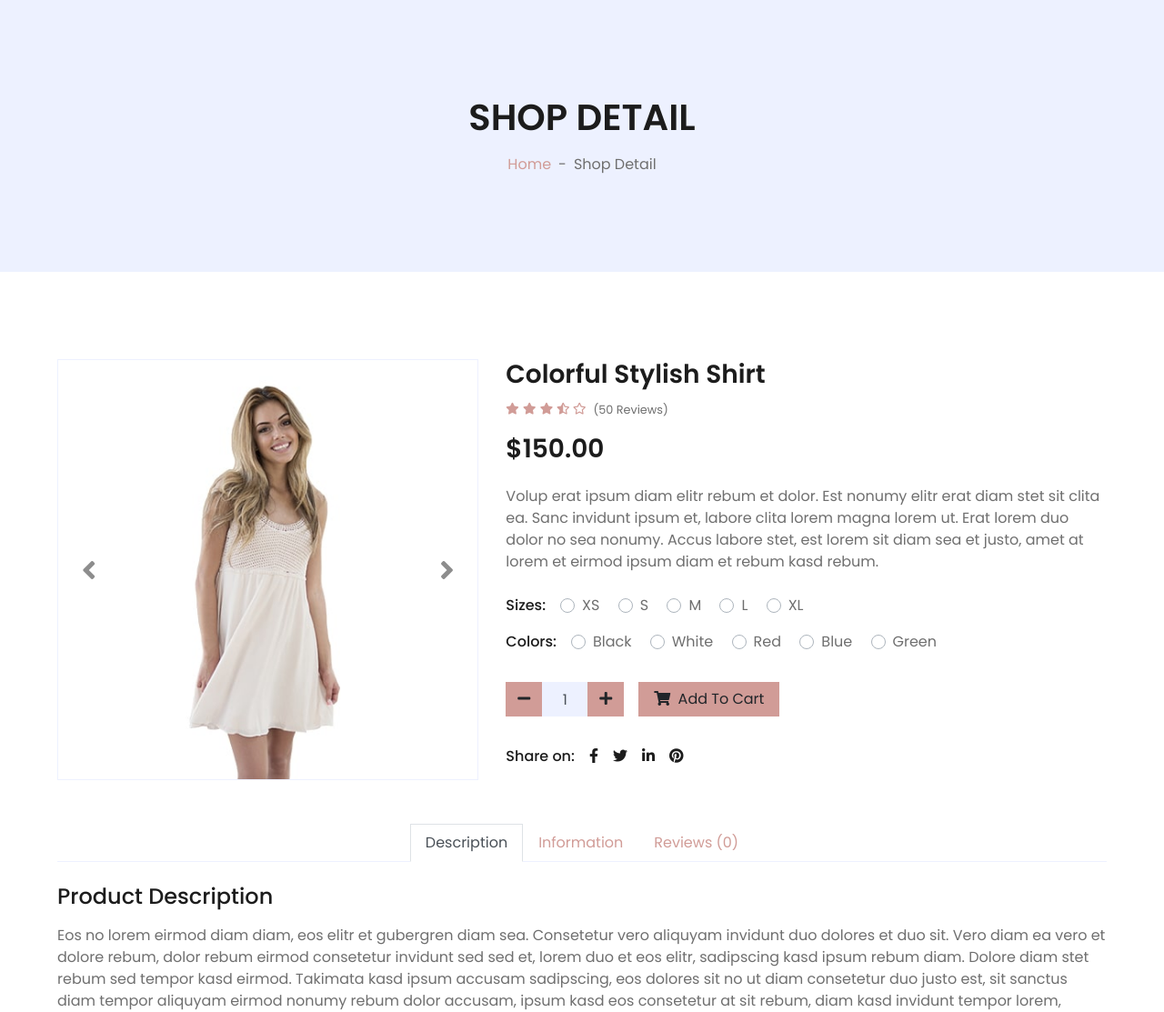
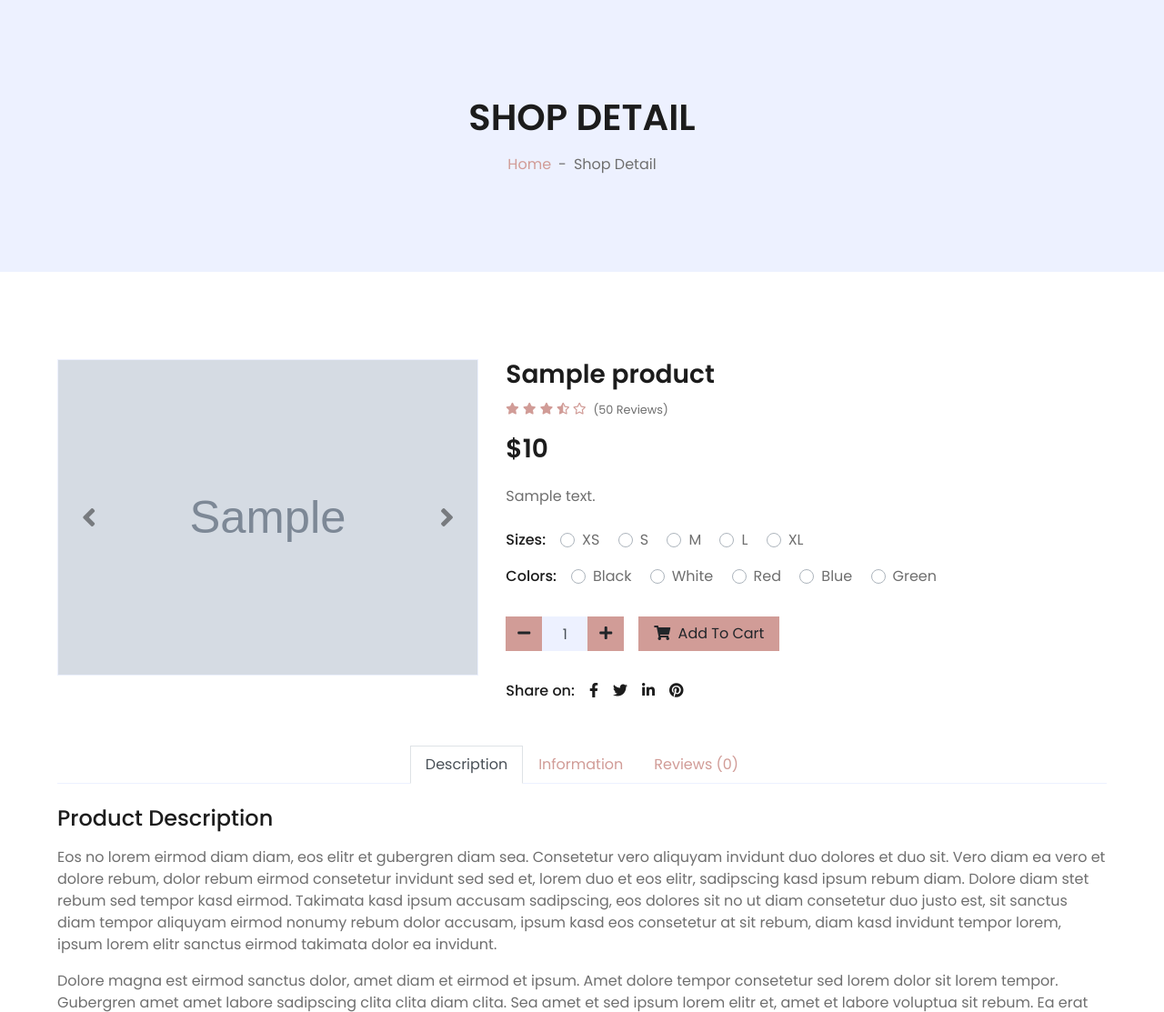
Before and after one commit to zakariyae1889/E-commerce, a Django app: a page that uses templates/Shop/detail.html in a window 1280 px wide. Shown: the part 186-1299 px from the top of the page at 91% size. Run offline with Django 4.2, Linux system fonts and the light colour scheme; tables that the repository leaves empty hold one stand-in row (values such as "Sample post"); grey boxes marked "Sample" are stand-in pictures; some libraries are stand-ins or nearby versions.

Commit message:
Update detail.html

```diff
--- a/templates/Shop/detail.html
+++ b/templates/Shop/detail.html
@@ -24,16 +24,16 @@
                 <div id="product-carousel" class="carousel slide" data-ride="carousel">
                     <div class="carousel-inner border">
                         <div class="carousel-item active">
-                            <img class="w-100 h-100" src="img/product-1.jpg" alt="Image">
+                            <img class="w-100 h-100" src="{{product.photo.url}}" alt="Image">
                         </div>
                         <div class="carousel-item">
-                            <img class="w-100 h-100" src="img/product-2.jpg" alt="Image">
+                            <img class="w-100 h-100" src="{{product.photo.url}}" alt="Image">
                         </div>
                         <div class="carousel-item">
-                            <img class="w-100 h-100" src="img/product-3.jpg" alt="Image">
+                            <img class="w-100 h-100" src="{{product.photo.url}}" alt="Image">
                         </div>
                         <div class="carousel-item">
-                            <img class="w-100 h-100" src="img/product-4.jpg" alt="Image">
+                            <img class="w-100 h-100" src="{{product.photo.url}}" alt="Image">
                         </div>
                     </div>
                     <a class="carousel-control-prev" href="#product-carousel" data-slide="prev">
@@ -46,7 +46,7 @@
             </div>
 
             <div class="col-lg-7 pb-5">
-                <h3 class="font-weight-semi-bold">Colorful Stylish Shirt</h3>
+                <h3 class="font-weight-semi-bold">{{product.title}}</h3>
                 <div class="d-flex mb-3">
                     <div class="text-primary mr-2">
                         <small class="fas fa-star"></small>
@@ -57,8 +57,12 @@
                     </div>
                     <small class="pt-1">(50 Reviews)</small>
                 </div>
-                <h3 class="font-weight-semi-bold mb-4">$150.00</h3>
-                <p class="mb-4">Volup erat ipsum diam elitr rebum et dolor. Est nonumy elitr erat diam stet sit clita ea. Sanc invidunt ipsum et, labore clita lorem magna lorem ut. Erat lorem duo dolor no sea nonumy. Accus labore stet, est lorem sit diam sea et justo, amet at lorem et eirmod ipsum diam et rebum kasd rebum.</p>
+                {%if DiscountPrice > 0%}
+                    <h3 class="font-weight-semi-bold mb-4">${{product.DiscountPrice}}</h3><del class="text-danger">${{product.Price}}</del></h6>
+                {%else%}
+                    <h3 class="font-weight-semi-bold mb-4">${{product.Price}}</h3>
+                {%endif%}
+                <p class="mb-4">{{product.Description}}</p>
                 <div class="d-flex mb-3">
                     <p class="text-dark font-weight-medium mb-0 mr-3">Sizes:</p>
                     <form>
```
